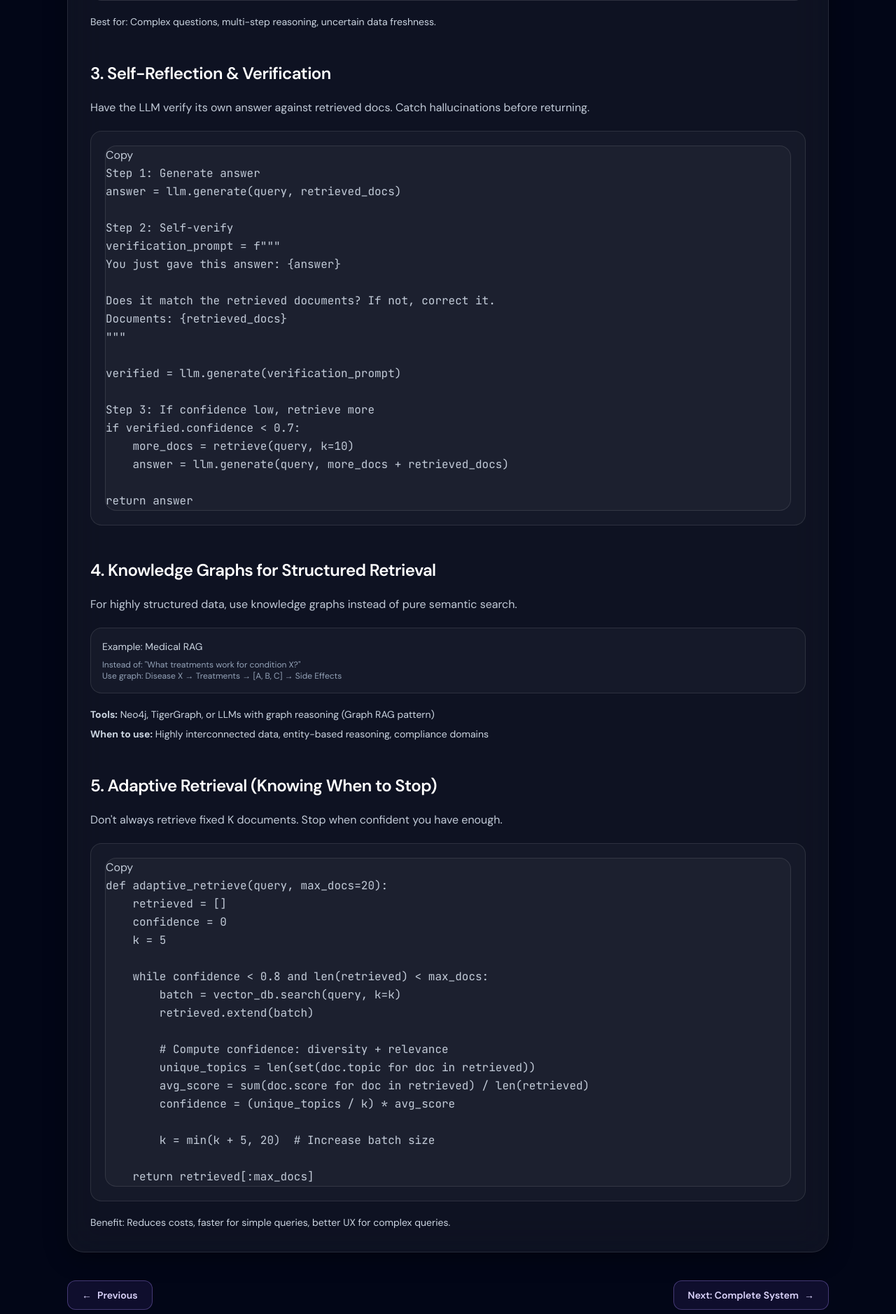
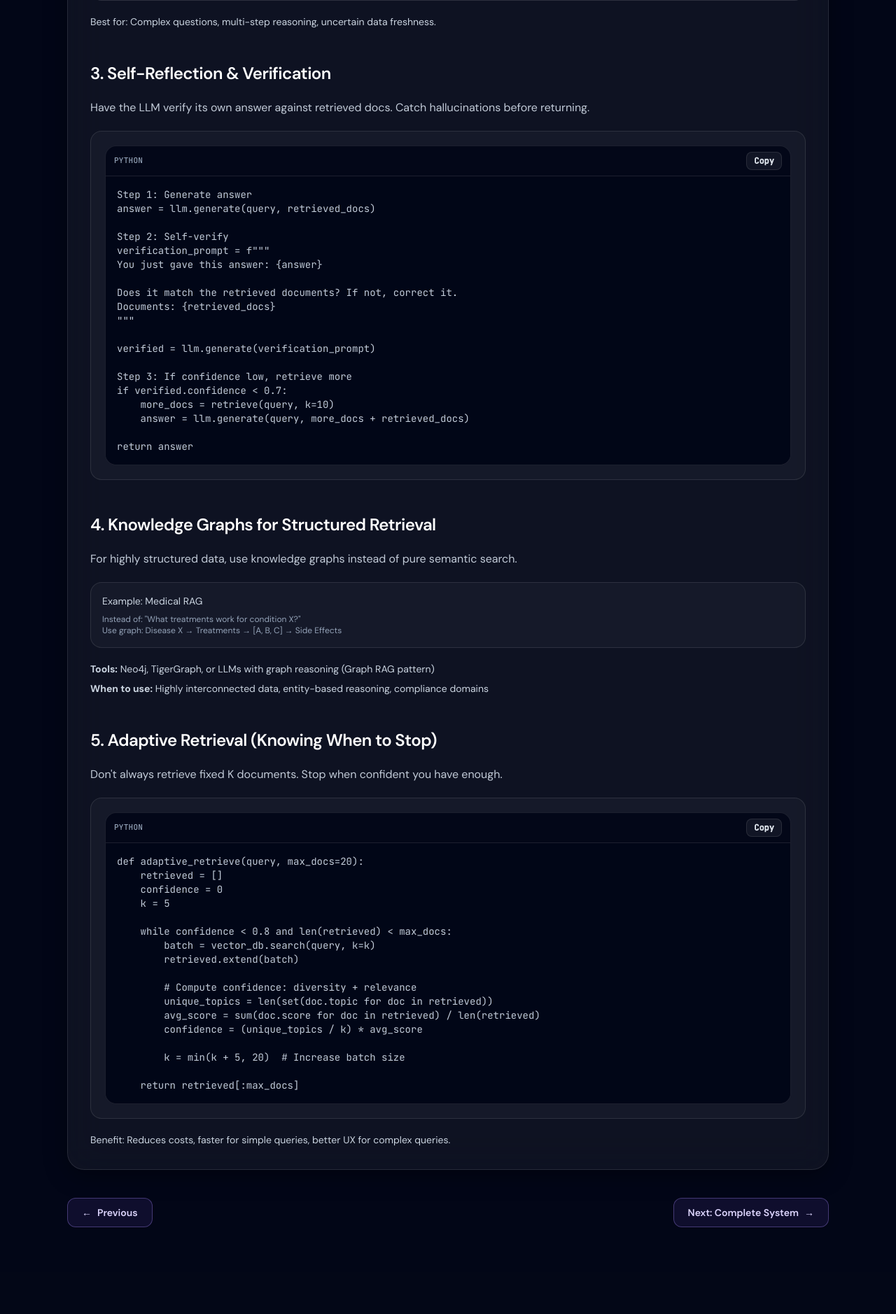
Before and after one commit to abhishekgoyal-a11y/DevShelfs, a Django app: page /tutorials/rag-pipeline/advanced-techniques/ in a window 1280 px wide. Shown: the part 1741-3619 px from the top of the page at 70% size. After the commit the page ends 3495 px from the top, so only its background shows below. Run offline with Django 5.2, Linux system fonts and the light colour scheme; some libraries are stand-ins or nearby versions.

Commit message:
rag-pipeline

```diff
--- a/web/templates/web/tutorials/rag_pipeline/advanced_techniques.html
+++ b/web/templates/web/tutorials/rag_pipeline/advanced_techniques.html
@@ -109,9 +109,12 @@ response = agent.run(
           <p>Have the LLM verify its own answer against retrieved docs. Catch hallucinations before returning.</p>
 
           <div class="rounded-2xl border border-white/10 bg-white/[0.03] p-5">
-            <div class="code-wrapper rounded-2xl border border-white/10 bg-white/[0.03] overflow-hidden">
-            <button class="copy-button" data-copy-label="Copy" data-copied-label="✓ Copied" aria-label="Copy code to clipboard"></button>
-            <pre class="code-block"><code class="language-json ds-codeblock-source">Step 1: Generate answer
+            <div class="ds-codeblock overflow-hidden rounded-2xl border border-white/10 bg-slate-950/90">
+  <div class="flex items-center justify-between gap-3 border-b border-white/10 px-3 py-2">
+    <span class="font-mono text-[11px] font-medium uppercase tracking-wide text-slate-400">PYTHON</span>
+    <button type="button" class="ds-codeblock-copy rounded-lg border border-white/10 bg-white/[0.06] px-2.5 py-1 text-xs font-semibold text-slate-200 transition hover:border-sky-400/40 hover:bg-white/[0.1] hover:text-white focus:outline-none focus-visible:ring-2 focus-visible:ring-sky-400/50" data-copy-label="Copy" data-copied-label="Copied" aria-label="Copy code to clipboard">Copy</button>
+  </div>
+  <pre class="ds-codeblock-pre code-block m-0 overflow-x-auto p-4 text-[0.8125rem] leading-[1.55] sm:text-sm language-python" tabindex="0"><code class="whitespace-pre-wrap font-mono ds-codeblock-source language-python">Step 1: Generate answer
 answer = llm.generate(query, retrieved_docs)
 
 Step 2: Self-verify
@@ -130,7 +133,7 @@ if verified.confidence < 0.7:
     answer = llm.generate(query, more_docs + retrieved_docs)
 
 return answer</code></pre>
-          </div>
+</div>
           </div>
         </section>
 
@@ -155,9 +158,12 @@ return answer</code></pre>
           <p>Don't always retrieve fixed K documents. Stop when confident you have enough.</p>
 
           <div class="rounded-2xl border border-white/10 bg-white/[0.03] p-5">
-            <div class="code-wrapper rounded-2xl border border-white/10 bg-white/[0.03] overflow-hidden">
-            <button class="copy-button" data-copy-label="Copy" data-copied-label="✓ Copied" aria-label="Copy code to clipboard"></button>
-            <pre class="code-block"><code class="language-python ds-codeblock-source">def adaptive_retrieve(query, max_docs=20):
+            <div class="ds-codeblock overflow-hidden rounded-2xl border border-white/10 bg-slate-950/90">
+  <div class="flex items-center justify-between gap-3 border-b border-white/10 px-3 py-2">
+    <span class="font-mono text-[11px] font-medium uppercase tracking-wide text-slate-400">PYTHON</span>
+    <button type="button" class="ds-codeblock-copy rounded-lg border border-white/10 bg-white/[0.06] px-2.5 py-1 text-xs font-semibold text-slate-200 transition hover:border-sky-400/40 hover:bg-white/[0.1] hover:text-white focus:outline-none focus-visible:ring-2 focus-visible:ring-sky-400/50" data-copy-label="Copy" data-copied-label="Copied" aria-label="Copy code to clipboard">Copy</button>
+  </div>
+  <pre class="ds-codeblock-pre code-block m-0 overflow-x-auto p-4 text-[0.8125rem] leading-[1.55] sm:text-sm language-python" tabindex="0"><code class="whitespace-pre-wrap font-mono ds-codeblock-source language-python">def adaptive_retrieve(query, max_docs=20):
     retrieved = []
     confidence = 0
     k = 5
@@ -174,7 +180,7 @@ return answer</code></pre>
         k = min(k + 5, 20)  # Increase batch size
 
     return retrieved[:max_docs]</code></pre>
-          </div>
+</div>
           </div>
 
           <p class="text-sm text-slate-300 mt-3">Benefit: Reduces costs, faster for simple queries, better UX for complex queries.</p>
```
Also changed, not shown: web/templates/web/tutorials/rag_pipeline/common_pitfalls.html (+7 -4 lines), web/templates/web/tutorials/rag_pipeline/complete_system.html (+7 -4 lines), web/templates/web/tutorials/rag_pipeline/security.html (+7 -4 lines).
